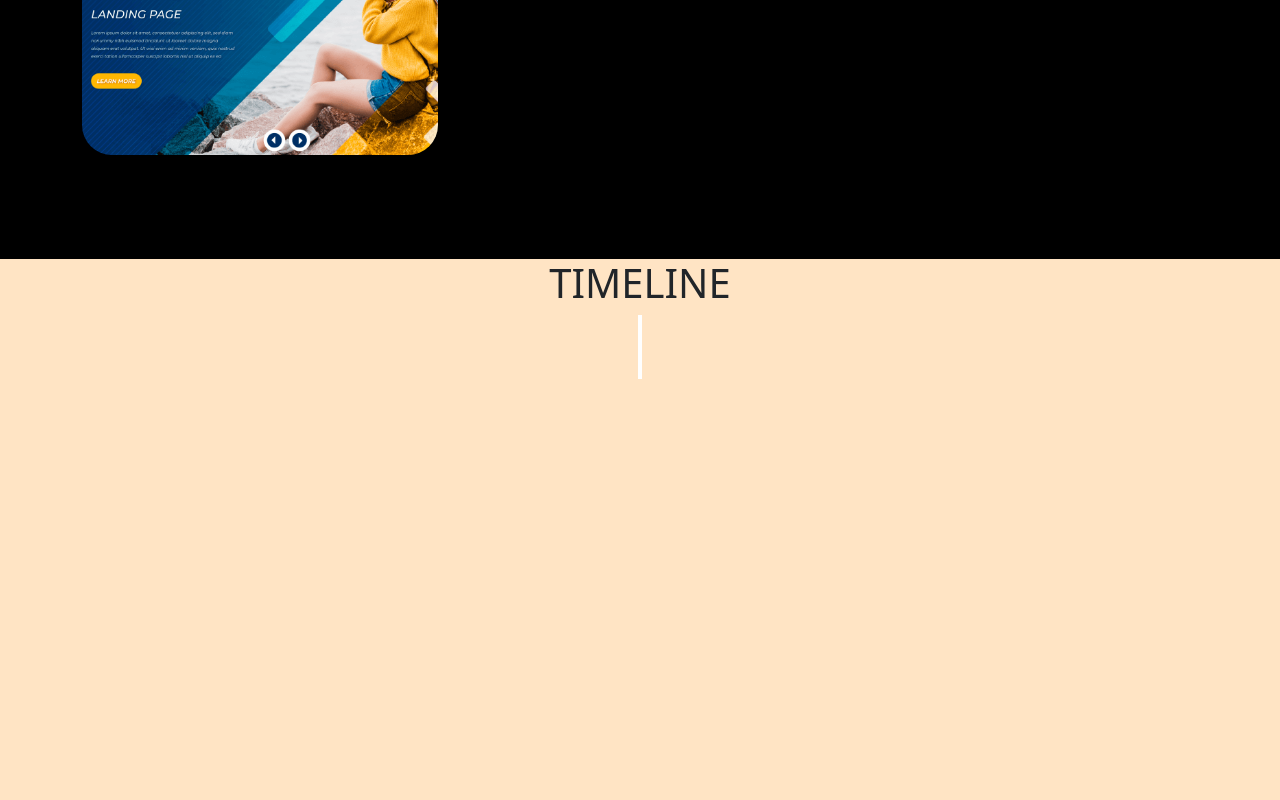
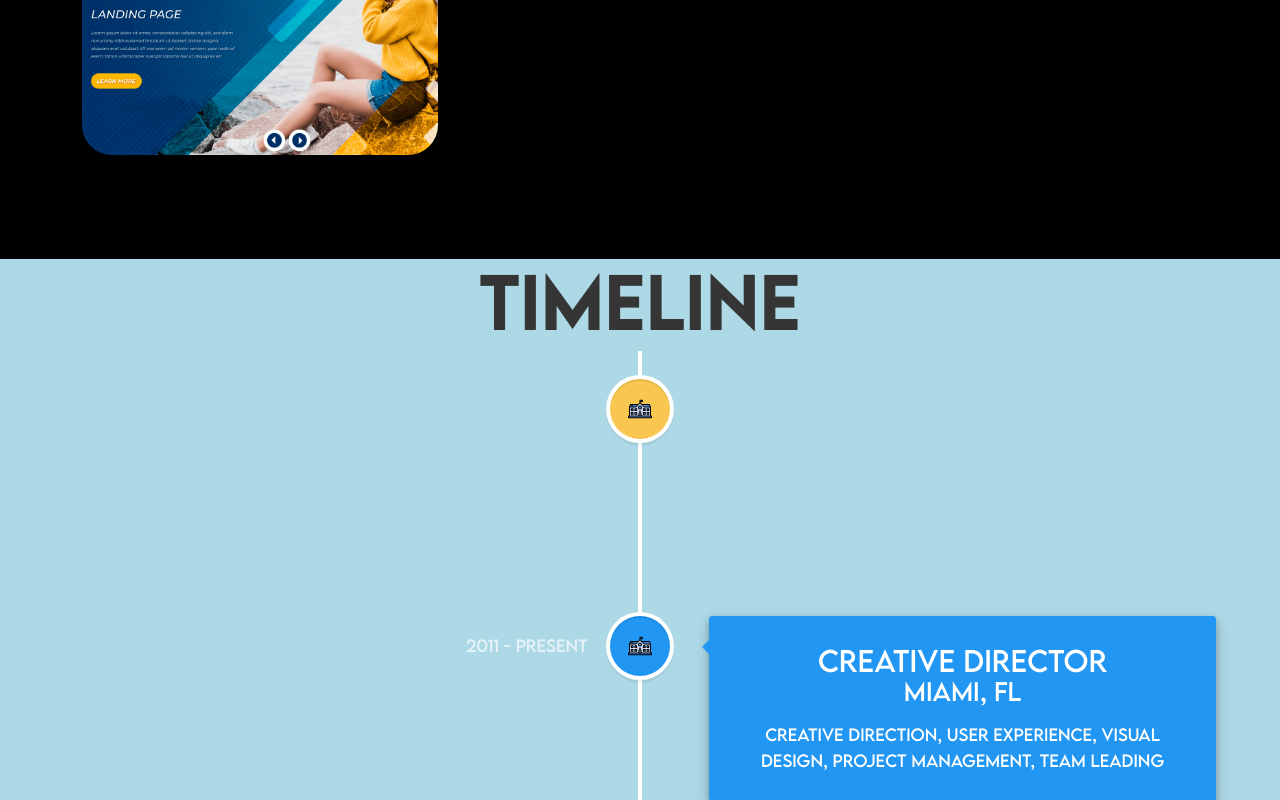
Before and after one commit to rainawan/Portfolio, a React (Create React App) app: page / in a window 1280 px wide. Shown: the part 2000-2800 px from the top of the page. Before the commit the page ends 2379 px from the top, so only its background shows below. Built offline with nearby package versions, Linux system fonts and the light colour scheme.

Commit message:
timeline css

```diff
--- a/src/App.css
+++ b/src/App.css
@@ -5,7 +5,7 @@
 }
 
 @font-face {
-  font-family: Lemon;
+  font-family: Lemon_Medium;
   src: url('./assets/fonts/LEMONMILK-Medium.otf');
   font-weight: 700;
 }
@@ -538,10 +538,46 @@ nav.navbar .navbar-toggler[aria-expanded="true"] .navbar-toggler-icon {
 }
 
 
+/************ Timeline Css ************/
+.timeline {
+  background: #add8e6;
+  font-family: Lemon;
+  font-size: 14px;
+  color: rgb(53, 53, 53);
+}
+
+.timeline .title {
+  font-size: 5em;
+  text-align: center;
+  font-family: Lemon_Medium;
+}
+
+.timeline .h3 {
+  padding-top: 0.25em;
+}
+
+.timeline .vertical-timeline-element-content {
+  box-shadow: 0 0.25em 0.5em 0 rgba(0, 0, 0, 0.25),
+    0 0.4em 1.25em 0 rgba(0, 0, 0, 0.15) !important;
+  padding: 2em 3em !important;
+}
+
+.timeline .date {
+  color: rgb(255, 255, 255);
+  font-family: Lemon_Medium;
+}
+
+.timeline .description {
+  margin: 1.5em 0 2em 0;
+}
 
 
 
 
+
+
+
+/************ App Css ************/
 
 .App {
   text-align: center;
--- a/src/components/ProjectCard.js
+++ b/src/components/ProjectCard.js
@@ -8,6 +8,7 @@ export const ProjectCard = ({ title, description, imageUrl }) => {
                 <div className="proj-txtx">
                     <h4>{title}</h4>
                     <span>{description}</span>
+
                 </div>
             </div>
         </Col>
--- a/src/components/Projects.js
+++ b/src/components/Projects.js
@@ -11,6 +11,8 @@ export const Projects = () => {
             title: "YouBelong Snap Mini",
             description: "snap mini prototype",
             imageUrl: project_img,
+            appUrl: "https://www.netflix.com/browse",
+            githubUrl: "https://www.google.com/",
         },
         {
             title: "Mary Lane Cafe",
--- a/src/components/Timeline.js
+++ b/src/components/Timeline.js
@@ -1,47 +1,84 @@
-import timeline_elements from './TimelineElements';
+// import timeline_elements from './TimelineElements';
 import { VerticalTimeline, VerticalTimelineElement }  from 'react-vertical-timeline-component';
 import 'react-vertical-timeline-component/style.min.css';
 import { ReactComponent as SchoolIcon } from '../assets/images/school.svg';
+import { ReactComponent as WorkIcon } from '../assets/images/school.svg';
 
 export const Timeline = () => {
+
+    const timeline_elements = [
+        {
+            id: 1,
+            title: "Computer Science at PCC",
+            location: "Pasadena, CA",
+            description:
+                "studeied in adjfak, graduated, courses taken:",
+            date: "August 2021 - May 2023",
+            icon: "school",
+        },
+    ]
+
     let workIconStyles = {background: "#06D6A0"};
     let schoolIconStyles = {background: "#F9C74F"};
 
     return (
+        <section className="timeline" id="timeline">
             <div>
-            <h1>TIMELINE</h1>
+                <h1 className="title">TIMELINE</h1>
                 <VerticalTimeline>
-                {/* {
-                    timeline_elements.map(element => {
-                        let isWorkIcon = element.icon === "work"
+                    {
+                        timeline_elements.map((element) => {
+                            let isWorkIcon = element.icon === "work";
+                            let showButton =
+                                element.buttonText !== undefined &&
+                                element.buttonText !== null &&
+                                element.buttonText !== "";
                             return (
                                 <VerticalTimelineElement
                                     key={element.key}
-                                data={element.date}
+                                    date={element.date}
                                     dateClassName="date"
                                     iconStyle={isWorkIcon ? workIconStyles : schoolIconStyles}
+                                    icon={isWorkIcon ? <WorkIcon /> : <SchoolIcon />}
                                 >
-
+                                <h3 className="vertical-timeline-element-title">
+                                    {element.title}
+                                </h3>
+                                <h5 className="vertical-timeline-element-subtitle">
+                                    {element.location}
+                                </h5>
+                                <p id="description">{element.description}</p>
+                                {showButton && (
+                                    <a
+                                    className={`button ${
+                                        isWorkIcon ? "workButton" : "schoolButton"
+                                    }`}
+                                    href="/"
+                                    >
+                                    {element.buttonText}
+                                    </a>
+                                )}
                                 </VerticalTimelineElement>
                             );
                         })
-                } */}
+                    }
 
-                {/* <VerticalTimelineElement
+                    <VerticalTimelineElement
                         className="vertical-timeline-element--work"
                         contentStyle={{ background: 'rgb(33, 150, 243)', color: '#fff' }}
                         contentArrowStyle={{ borderRight: '7px solid  rgb(33, 150, 243)' }}
                         date="2011 - present"
                         iconStyle={{ background: 'rgb(33, 150, 243)', color: '#fff' }}
-                    // icon={<WorkIcon />}
+                        icon={<WorkIcon />}
                     >
                         <h3 className="vertical-timeline-element-title">Creative Director</h3>
                         <h4 className="vertical-timeline-element-subtitle">Miami, FL</h4>
                         <p>
                         Creative Direction, User Experience, Visual Design, Project Management, Team Leading
                         </p>
-                </VerticalTimelineElement> */}
+                    </VerticalTimelineElement>
                 </VerticalTimeline>
             </div>
-    )
+        </section>
+    );
 }
```
Lines whose indentation alone changed are shown as unchanged.
